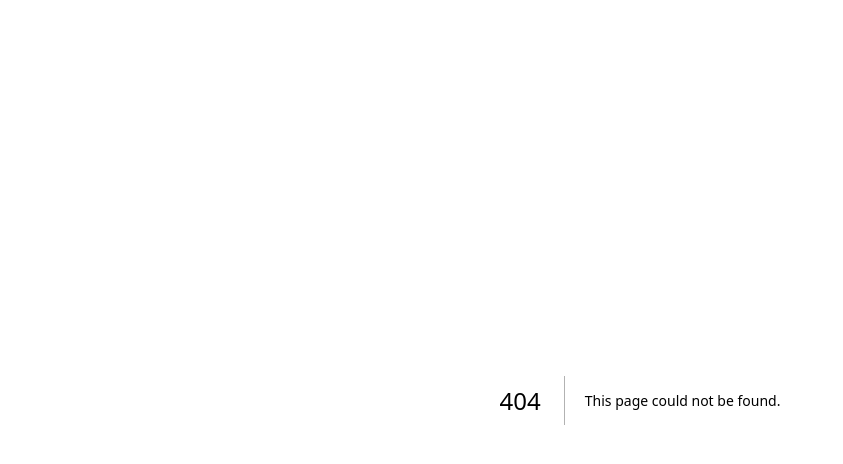
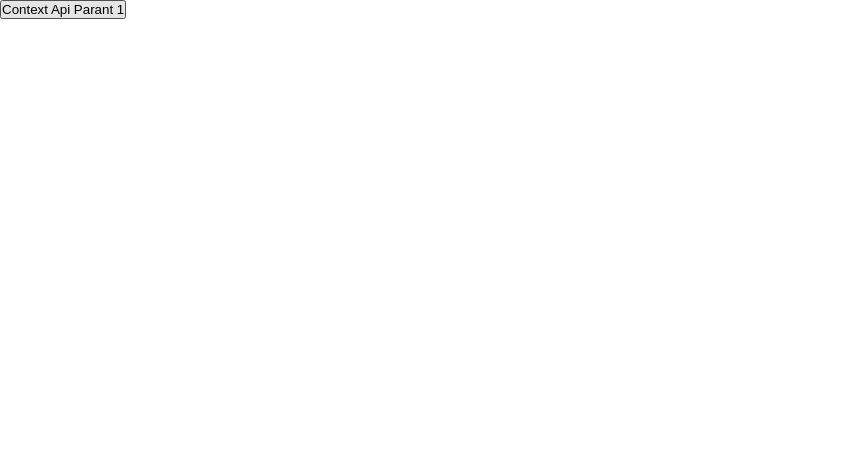
Before and after one commit to yeonhwakim/next-modal, a Next.js app: page /ContextApiParent1 in a window 1280 px wide. Before the commit this address had no page. Shown: the top 464 px of the page, without its empty margins (0-843 px from the left). Built offline with nearby package versions, Linux system fonts and the light colour scheme.

Commit message:
ContextApi로 modal 띄우기

```diff
--- /dev/null
+++ b/src/app/ContextApiParent1/page.tsx
@@ -0,0 +1,22 @@
+"use client";
+
+import { useModal } from "@/app/_context/ModalProvider";
+import { useEffect } from "react";
+
+export default function ContextApiParent1() {
+  const { openModal, closeModal } = useModal();
+
+  useEffect(() => {
+    return () => {
+      closeModal();
+    };
+  }, []);
+
+  return (
+    <div>
+      <button onClick={() => openModal("Context Api Parant 1 에서 오픈")}>
+        Context Api Parant 1
+      </button>
+    </div>
+  );
+}
--- /dev/null
+++ b/src/app/ContextApiParent2/page.tsx
@@ -0,0 +1,22 @@
+"use client";
+
+import { useModal } from "@/app/_context/ModalProvider";
+import { useEffect } from "react";
+
+export default function ContextApiParent2() {
+  const { openModal, closeModal } = useModal();
+
+  useEffect(() => {
+    return () => {
+      closeModal();
+    };
+  }, []);
+
+  return (
+    <div>
+      <button onClick={() => openModal("Context Api Parant 2 에서 오픈")}>
+        Context Api Parant 2
+      </button>
+    </div>
+  );
+}
--- /dev/null
+++ b/src/app/_component/ContextApiModal/page.tsx
@@ -0,0 +1,10 @@
+"use client";
+
+import { useModal } from "@/app/_context/ModalProvider";
+import Modal from "../Modal";
+
+export default function ContextApiModal() {
+  const { isOpen, closeModal } = useModal();
+
+  return <div>{isOpen && <Modal onClose={() => closeModal()} />}</div>;
+}
--- /dev/null
+++ b/src/app/_context/ModalProvider.tsx
@@ -0,0 +1,39 @@
+"use client";
+import { createContext, useContext, useState, ReactNode } from "react";
+
+interface ModalContextProps {
+  isOpen: boolean;
+  content: string;
+  openModal: (content: string) => void;
+  closeModal: () => void;
+}
+
+const ModalContext = createContext<ModalContextProps | undefined>(undefined);
+
+export const ModalProvider = ({ children }: { children: ReactNode }) => {
+  const [isOpen, setIsOpen] = useState(false);
+  const [content, setContent] = useState<string>("");
+
+  const openModal = (modalContent: string) => {
+    setContent(modalContent);
+    setIsOpen(true);
+  };
+
+  const closeModal = () => {
+    setIsOpen(false);
+    setContent("");
+  };
+
+  return (
+    <ModalContext.Provider value={{ isOpen, content, openModal, closeModal }}>
+      {children}
+      {content}
+    </ModalContext.Provider>
+  );
+};
+
+export const useModal = () => {
+  const context = useContext(ModalContext);
+  if (!context) throw new Error("useModal must be used within a ModalProvider");
+  return context;
+};
--- a/src/app/layout.tsx
+++ b/src/app/layout.tsx
@@ -1,6 +1,8 @@
 import type { Metadata } from "next";
 import { Geist, Geist_Mono } from "next/font/google";
 import "./globals.css";
+import { ModalProvider } from "./_context/ModalProvider";
+import ContextApiModal from "./_component/ContextApiModal/page";
 
 const geistSans = Geist({
   variable: "--font-geist-sans",
@@ -25,7 +27,10 @@ export default function RootLayout({
   return (
     <html lang="en">
       <body className={`${geistSans.variable} ${geistMono.variable}`}>
-        {children}
+        <ModalProvider>
+          {children}
+          <ContextApiModal />
+        </ModalProvider>
       </body>
     </html>
   );
--- a/src/app/page.tsx
+++ b/src/app/page.tsx
@@ -1,3 +1,4 @@
+import Link from "next/link";
 import UseStateHook from "./_component/UseStateHook";
 
 export default function Home() {
@@ -5,6 +6,9 @@ export default function Home() {
     <>
       <h3>MODAL</h3>
       <UseStateHook />
+      <Link href="/ContextApiParent1">ContextApiParent1</Link>
+      <br />
+      <Link href="/ContextApiParent2">ContextApiParent2</Link>
     </>
   );
 }
```
